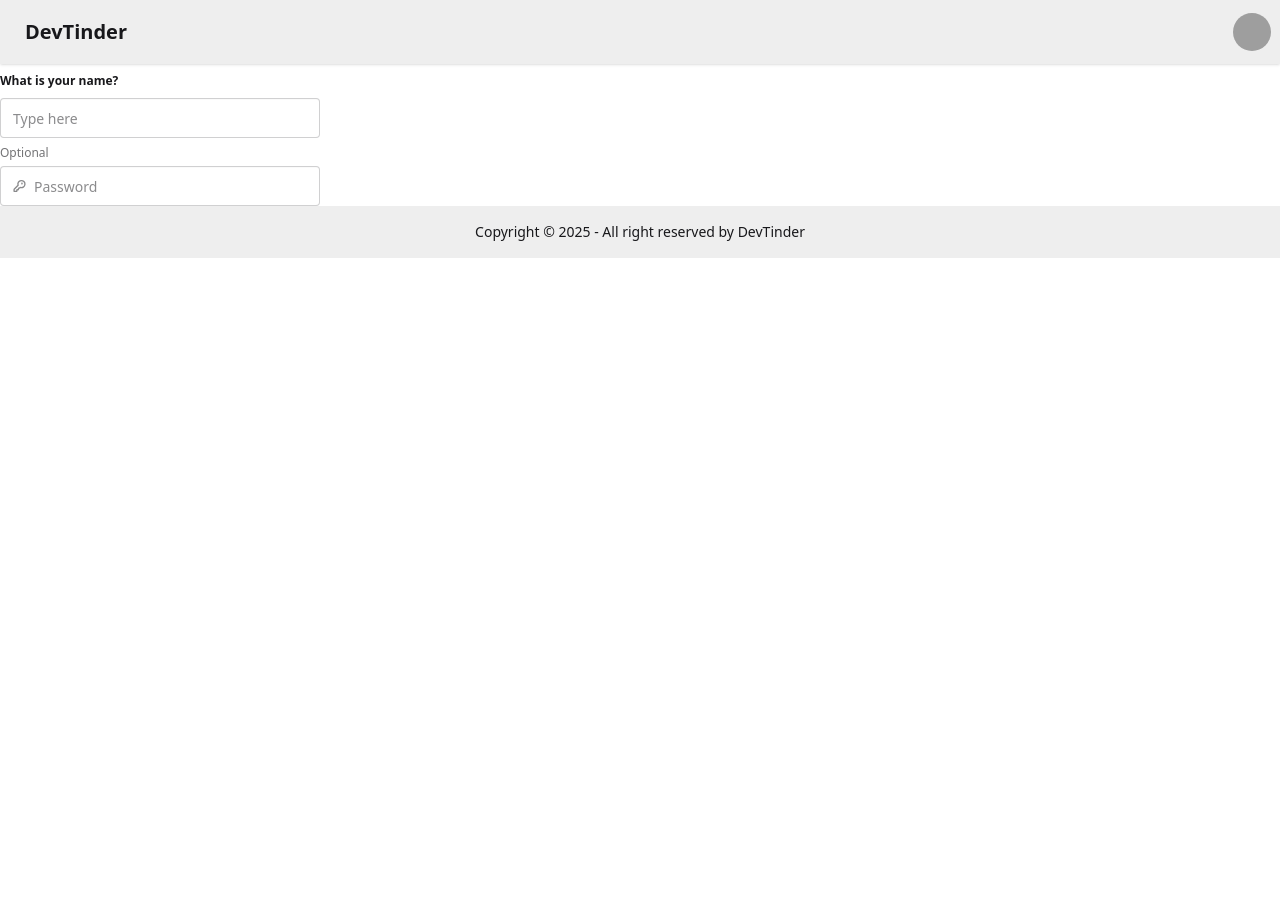
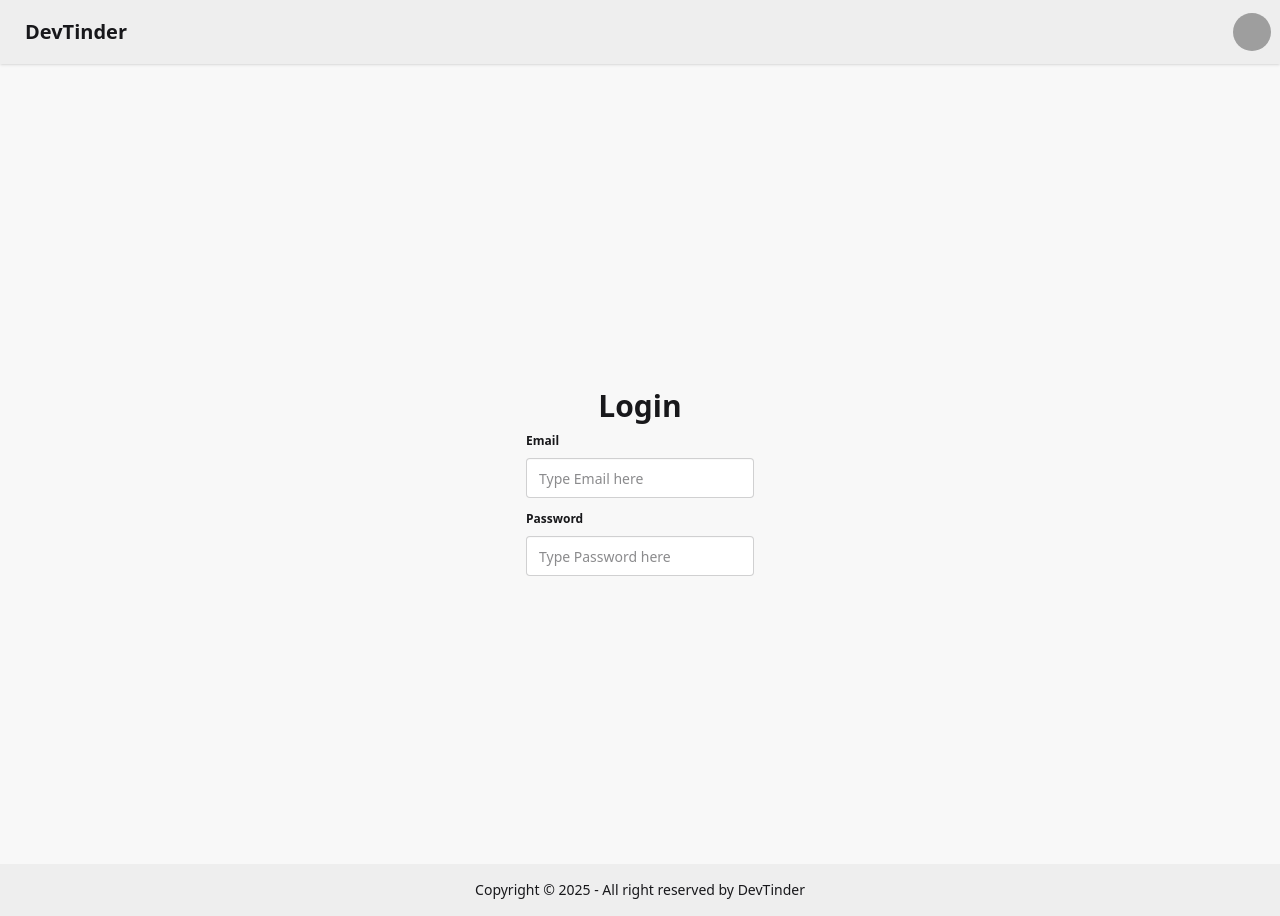
Before and after one commit to mnraza-dev/Learning_Backend, a React (Vite) app in the folder Namaste_NodeJS/DevTinder/frontend/: page / in a window 1280 px wide. Before the commit the page ends 800 px from the top, so only its background shows below. Built offline with nearby package versions, Linux system fonts and the light colour scheme; grey boxes are pictures that could not be loaded.

Commit message:
feat: restructure routing to include Body component; reintroduce Navbar and Footer in Body; enhance Login page layout

```diff
--- a/Namaste_NodeJS/DevTinder/frontend/src/App.jsx
+++ b/Namaste_NodeJS/DevTinder/frontend/src/App.jsx
@@ -1,20 +1,21 @@
 import React from "react";
-import Navbar from "./components/Navbar";
-import Footer from "./components/Footer";
+
+import { BrowserRouter, Routes, Route } from "react-router-dom";
+import Body from "./pages/Body";
 import Login from "./pages/Login";
-import { BrowserRouter, Routes, Route } from "react-router-dom";
+import Profile from "./pages/Profile";
 
 const App = () => {
   return (
     <>
-      <Navbar />
       <BrowserRouter basename="/">
         <Routes>
-          <Route path="/" element={<Login/>} />
+          <Route path="/" element={<Body />}>
+            <Route path="/" element={<Login />} />
+            <Route path="/profile" element={<Profile />} />
+          </Route>
         </Routes>
       </BrowserRouter>
-
-      <Footer />
     </>
   );
 };
--- a/Namaste_NodeJS/DevTinder/frontend/src/pages/Body.jsx
+++ b/Namaste_NodeJS/DevTinder/frontend/src/pages/Body.jsx
@@ -1,12 +1,13 @@
 import React from "react";
+import { Outlet } from "react-router-dom";
 import Navbar from "../components/Navbar";
-import { Outlet } from "react-router-dom";
-
+import Footer from "../components/Footer";
 const Body = () => {
   return (
     <>
      <Navbar/>
      <Outlet/>
+     <Footer />
     </>
   );
 };
--- a/Namaste_NodeJS/DevTinder/frontend/src/pages/Login.jsx
+++ b/Namaste_NodeJS/DevTinder/frontend/src/pages/Login.jsx
@@ -1,28 +1,29 @@
-import React from 'react'
+import React from "react";
 
 const Login = () => {
   return (
     <>
-<div>
-<fieldset className="fieldset">
-  <legend className="fieldset-legend">What is your name?</legend>
-  <input type="text" className="input" placeholder="Type here" />
-  <p className="fieldset-label">Optional</p>
-</fieldset>
-<label className="input validator">
-  <svg className="h-[1em] opacity-50" xmlns="http://www.w3.org/2000/svg" viewBox="0 0 24 24"><g strokeLinejoin="round" strokeLinecap="round" strokeWidth="2.5" fill="none" stroke="currentColor"><path d="M2.586 17.414A2 2 0 0 0 2 18.828V21a1 1 0 0 0 1 1h3a1 1 0 0 0 1-1v-1a1 1 0 0 1 1-1h1a1 1 0 0 0 1-1v-1a1 1 0 0 1 1-1h.172a2 2 0 0 0 1.414-.586l.814-.814a6.5 6.5 0 1 0-4-4z"></path><circle cx="16.5" cy="7.5" r=".5" fill="currentColor"></circle></g></svg>
-  <input type="password" required placeholder="Password" minlength="8" pattern="(?=.*\d)(?=.*[a-z])(?=.*[A-Z]).{8,}" title="Must be more than 8 characters, including number, lowercase letter, uppercase letter" />
-</label>
-<p className="validator-hint hidden">
-  Must be more than 8 characters, including
-  <br/>At least one number
-  <br/>At least one lowercase letter
-  <br/>At least one uppercase letter
-</p>
+      <div className="h-screen flex  flex-col justify-center items-center bg-base-200">
+        <h1 className="text-3xl font-bold text-center mt-10">Login</h1>
+        <fieldset className="fieldset">
+          <legend className="fieldset-legend">Email</legend>
+          <input type="email" className="input" placeholder="Type Email here" />
+        </fieldset>
+        <fieldset className="fieldset">
+          <legend className="fieldset-legend">Password</legend>
+          <input
+            type="password"
+            className="input"
+            required
+            placeholder="Type Password here"
+            minlength="8"
+            pattern="(?=.*\d)(?=.*[a-z])(?=.*[A-Z]).{8,}"
+            title="Must be more than 8 characters, including number, lowercase letter, uppercase letter"
+          />
+        </fieldset>
+      </div>
+    </>
+  );
+};
 
-</div>
-    </>
-  )
-}
-
-export default Login
+export default Login;
```
